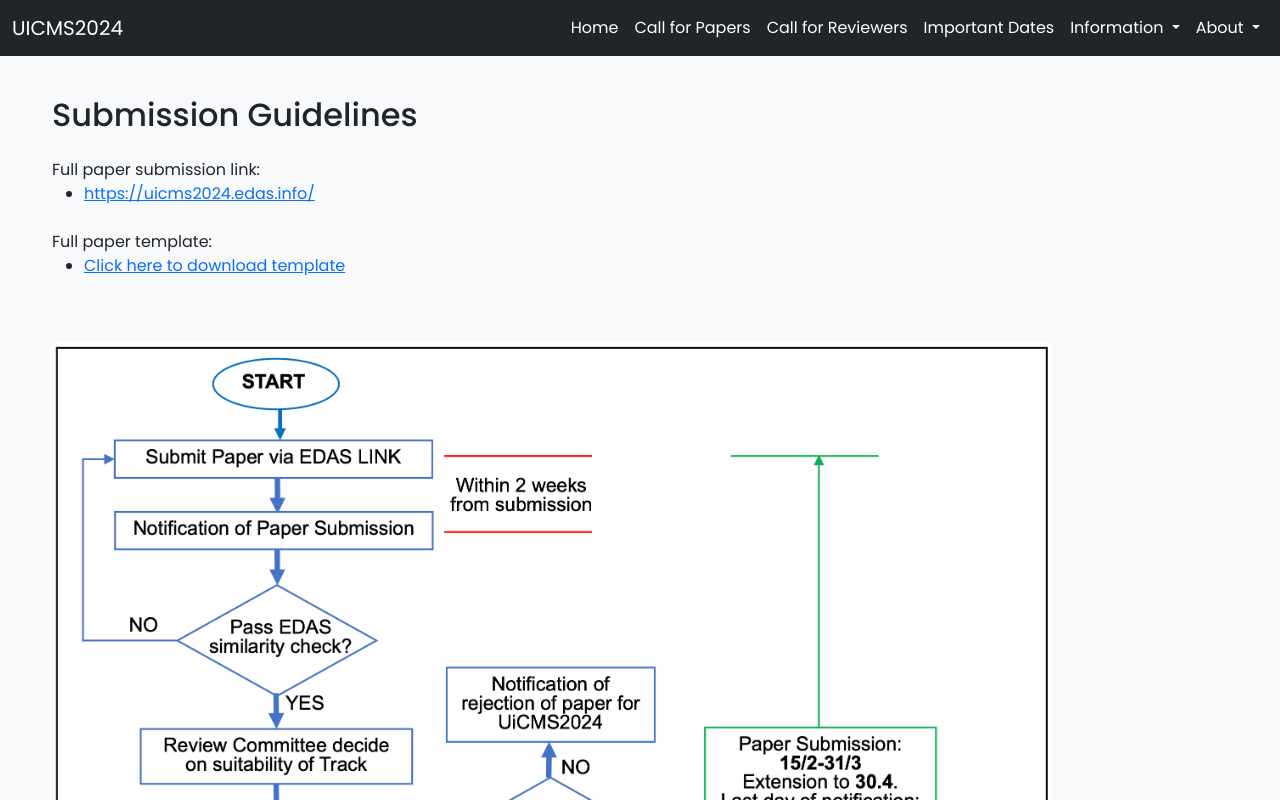
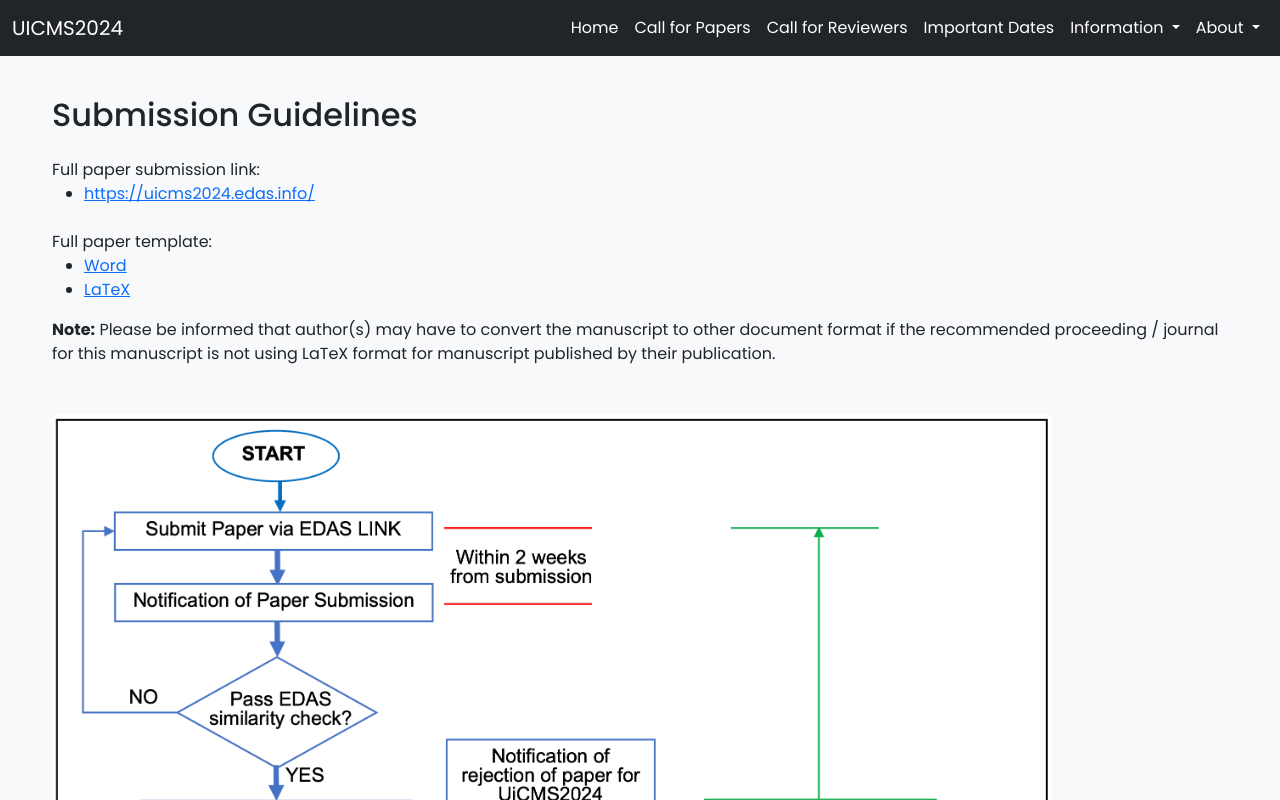
Before and after one commit to uicms2024/uicms2024.github.io, an Angular app: page /guideline in a window 1280 px wide. Shown: the top 800 px of the page. Built offline with nearby package versions, Linux system fonts and the light colour scheme.

Commit message:
Include LaTeX template in submisions guidelines

```diff
--- a/src/app/guidelines/guidelines.component.html
+++ b/src/app/guidelines/guidelines.component.html
@@ -8,9 +8,13 @@
 
     <p class="mt-4">Full paper template:</p>
     <ul>
-      <li><a href="{{confTemplateLink}}" target="_blank">Click here to download template</a></li>
+      <li><a href="{{confTemplateLink}}" target="_blank">Word</a></li>
+      <li><a href="{{confTemplateLinkLaTeX}}" target="_blank">LaTeX</a></li>
     </ul>
 
+    <p>
+      <span class="poppins-bold">Note:</span>  Please be informed that author(s) may have to convert the manuscript to other document format if the recommended proceeding / journal for this manuscript is not using LaTeX format for manuscript published by their publication.
+    </p>
     <figure class="figure mt-5">
       <a href="/assets/publication-process.png"
         ><img
--- a/src/app/guidelines/guidelines.component.ts
+++ b/src/app/guidelines/guidelines.component.ts
@@ -10,6 +10,7 @@ import { Component } from '@angular/core';
 })
 export class GuidelinesComponent {
   confTemplateLink = environment.confTemplateLink;
+  confTemplateLinkLaTeX = environment.confTemplateLinkLaTeX;
   confSubmissionUrl = environment.confSubmissionUrl;
   confAbbrev = environment.confAbbrev;
 }
--- a/src/environments/environment.development.ts
+++ b/src/environments/environment.development.ts
@@ -8,6 +8,7 @@ export const environment = {
   confEmail: 'uicms2024@gmail.com',
   confSubmissionUrl: 'https://uicms2024.edas.info/',
   confTemplateLink: '/assets/UICMS2024_Full_Paper_Template.doc',
+  confTemplateLinkLaTeX: '/assets/LaTeX_Template_UICMS2024_apacite_style.zip',
   cfrLink: 'https://docs.google.com/forms/d/1v_HgxOlp-jBl7G1sb0V05AZnW3y02pVq3BbzcUpIz6I/viewform?pli=1&ts=65b0ae44&pli=1&edit_requested=true',
   confDate: '12th - 13th October 2024',
   confVenue: 'Perdana Kuala Lumpur City Centre, Kuala Lumpur',
--- a/src/environments/environment.ts
+++ b/src/environments/environment.ts
@@ -8,6 +8,7 @@ export const environment = {
   confEmail: 'uicms2024@gmail.com',
   confSubmissionUrl: 'https://uicms2024.edas.info/',
   confTemplateLink: '/assets/UICMS2024_Full_Paper_Template.doc',
+  confTemplateLinkLaTeX: '/assets/LaTeX_Template_UICMS2024_apacite_style.zip',
   cfrLink: 'https://docs.google.com/forms/d/1v_HgxOlp-jBl7G1sb0V05AZnW3y02pVq3BbzcUpIz6I/viewform?pli=1&ts=65b0ae44&pli=1&edit_requested=true',
   confDate: '12th - 13th October 2024',
   confVenue: 'Perdana Kuala Lumpur City Centre, Kuala Lumpur',
```
